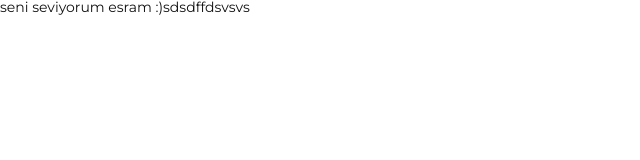
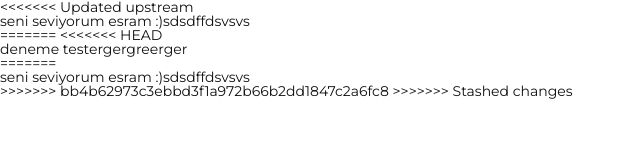
Before and after one commit to celiesra/baba-burger, a plain HTML site: page index.html in a window 1280 px wide. Shown: the whole page, without its empty margins (0-640 px from the left). Drawn offline with Linux system fonts and the light colour scheme.

Commit message:
esra
seni seviyorummmmmm:)

```diff
--- a/app/script/style.js
+++ b/app/script/style.js
@@ -1,8 +1,12 @@
 //JS
 
-//Lazy-Load
-var lazyLoadInstance = new LazyLoad({
-    elements_selector: ".lazyload"
+$(document).ready(function () {
+
+    //Lazy-Load
+    var lazyLoadInstance = new LazyLoad({
+        elements_selector: ".lazyload"
+    });
+
+    //Menu
+
 });
-
-//Menu
--- a/index.html
+++ b/index.html
@@ -16,7 +16,15 @@
 </head>
 <body>
 
+<<<<<<< Updated upstream
 <p>seni seviyorum esram :)sdsdffdsvsvs</p>
+=======
+<<<<<<< HEAD
+<p>deneme testergergreerger</p>
+=======
+<p>seni seviyorum esram :)sdsdffdsvsvs</p>
+>>>>>>> bb4b62973c3ebbd3f1a972b66b2dd1847c2a6fc8
+>>>>>>> Stashed changes
 
 <!-- Scripts -->
 <script src="dist/js/jquery-3.6.0.min.js"></script>
```
Also changed, not shown: dist/css/style.min.css, dist/js/style.min.js.
